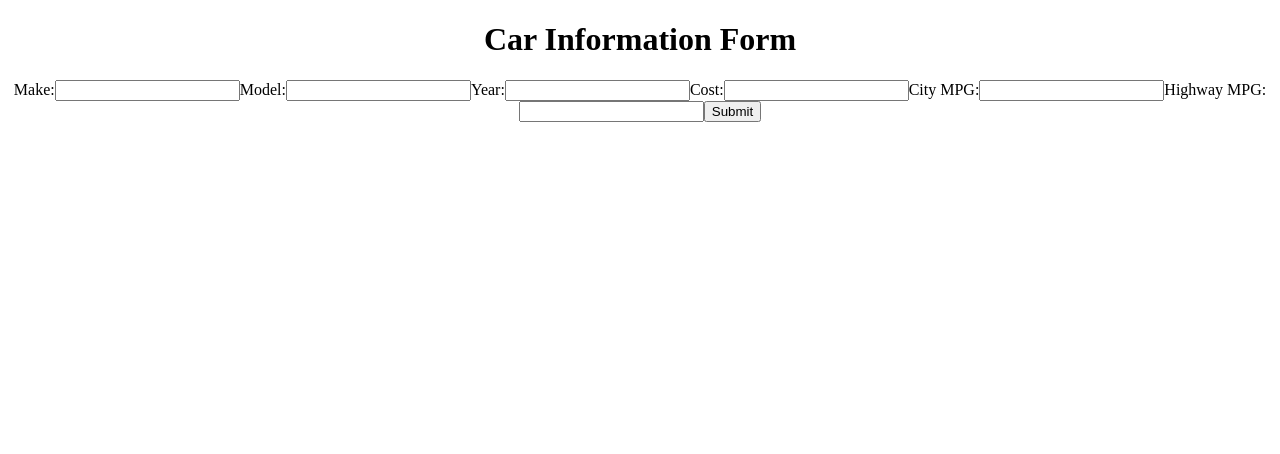
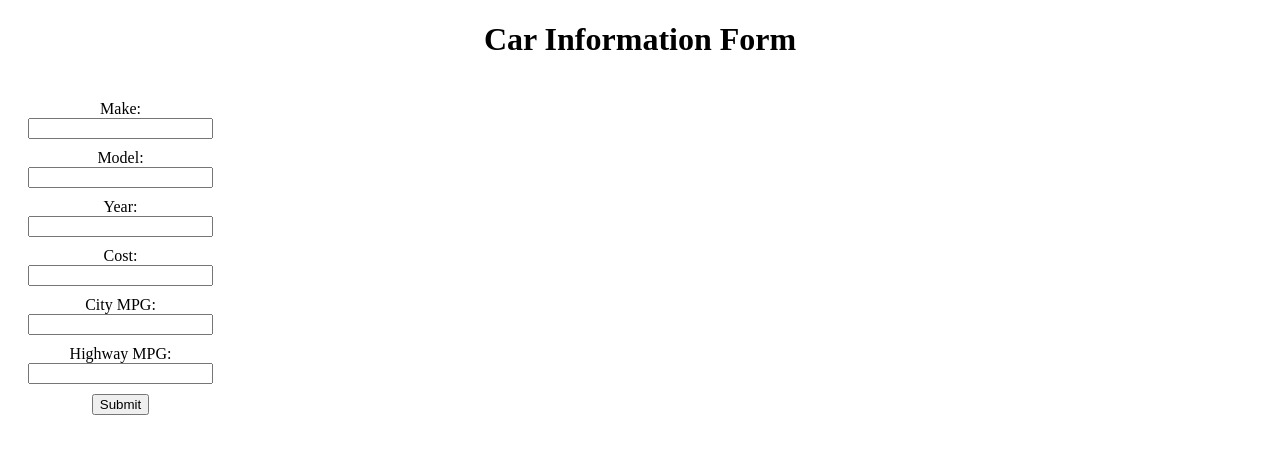
Before and after one commit to sfazliddin/CarComparison, a React (Vite) app: page / in a window 1280 px wide. Shown: the top 454 px of the page. Built offline with nearby package versions, Linux system fonts and the light colour scheme.

Commit message:
made some design changes

```diff
--- a/src/pages/EfficiencyComparison.jsx
+++ b/src/pages/EfficiencyComparison.jsx
@@ -31,9 +31,11 @@
   const submitForm = () => {
     const { make, model, year, cost, cityMPG, highwayMPG, combinedMPG } =
       carInfo;
+    const capitalizedMake = make.charAt(0).toUpperCase() + make.slice(1);
+    const capitalizedModel = model.charAt(0).toUpperCase() + model.slice(1);
     const car = new Car(
-      make,
-      model,
+      capitalizedMake,
+      capitalizedModel,
       year,
       cost,
       parseInt(highwayMPG),
@@ -57,8 +59,16 @@
     <>
       <div style={{ textAlign: "center" }}>
         <h1>Car Information Form</h1>
-
+        <div style={{ display: "flex", justifyContent: "flex-start" }}>
+          <div style={{ width: "15%", padding: "20px" }}>
             <form>
+              <div
+                style={{
+                  marginBottom: "10px",
+                  display: "flex",
+                  flexDirection: "column",
+                }}
+              >
                 <label htmlFor="make">Make:</label>
                 <input
                   type="text"
@@ -68,7 +78,14 @@
                   onChange={handleChange}
                   required
                 />
-
+              </div>
+              <div
+                style={{
+                  marginBottom: "10px",
+                  display: "flex",
+                  flexDirection: "column",
+                }}
+              >
                 <label htmlFor="model">Model:</label>
                 <input
                   type="text"
@@ -78,7 +95,14 @@
                   onChange={handleChange}
                   required
                 />
-
+              </div>
+              <div
+                style={{
+                  marginBottom: "10px",
+                  display: "flex",
+                  flexDirection: "column",
+                }}
+              >
                 <label htmlFor="year">Year:</label>
                 <input
                   type="number"
@@ -88,7 +112,14 @@
                   onChange={handleChange}
                   required
                 />
-
+              </div>
+              <div
+                style={{
+                  marginBottom: "10px",
+                  display: "flex",
+                  flexDirection: "column",
+                }}
+              >
                 <label htmlFor="cost">Cost:</label>
                 <input
                   type="number"
@@ -98,7 +129,14 @@
                   onChange={handleChange}
                   required
                 />
-
+              </div>
+              <div
+                style={{
+                  marginBottom: "10px",
+                  display: "flex",
+                  flexDirection: "column",
+                }}
+              >
                 <label htmlFor="cityMPG">City MPG:</label>
                 <input
                   type="number"
@@ -108,7 +146,14 @@
                   onChange={handleChange}
                   required
                 />
-
+              </div>
+              <div
+                style={{
+                  marginBottom: "10px",
+                  display: "flex",
+                  flexDirection: "column",
+                }}
+              >
                 <label htmlFor="highwayMPG">Highway MPG:</label>
                 <input
                   type="number"
@@ -118,13 +163,21 @@
                   onChange={handleChange}
                   required
                 />
-
+              </div>
               <button type="button" onClick={submitForm}>
                 Submit
               </button>
             </form>
+          </div>
 
-        <div style={{ display: "flex", flexWrap: "wrap" }}>
+          <div
+            style={{
+              display: "flex",
+              flexWrap: "wrap",
+              justifyContent: "center",
+              width: "85%",
+            }}
+          >
             {carList.map((car, index) => (
               <div key={index} style={{ width: "25%", padding: "10px" }}>
                 <h3>Car {index + 1}</h3>
@@ -153,6 +206,7 @@
             ))}
           </div>
         </div>
+      </div>
     </>
   );
 };
```
Lines whose indentation alone changed are shown as unchanged.
